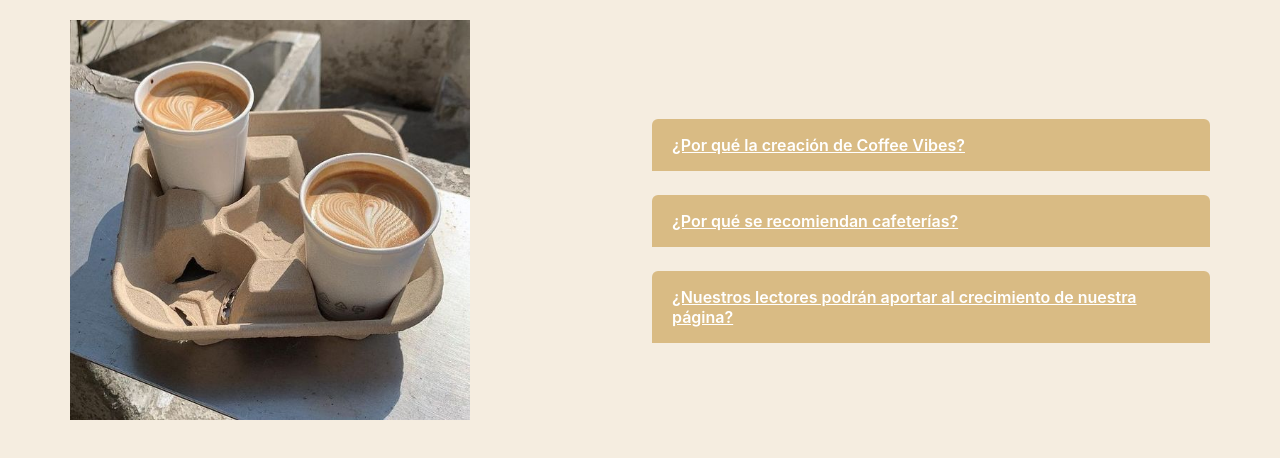
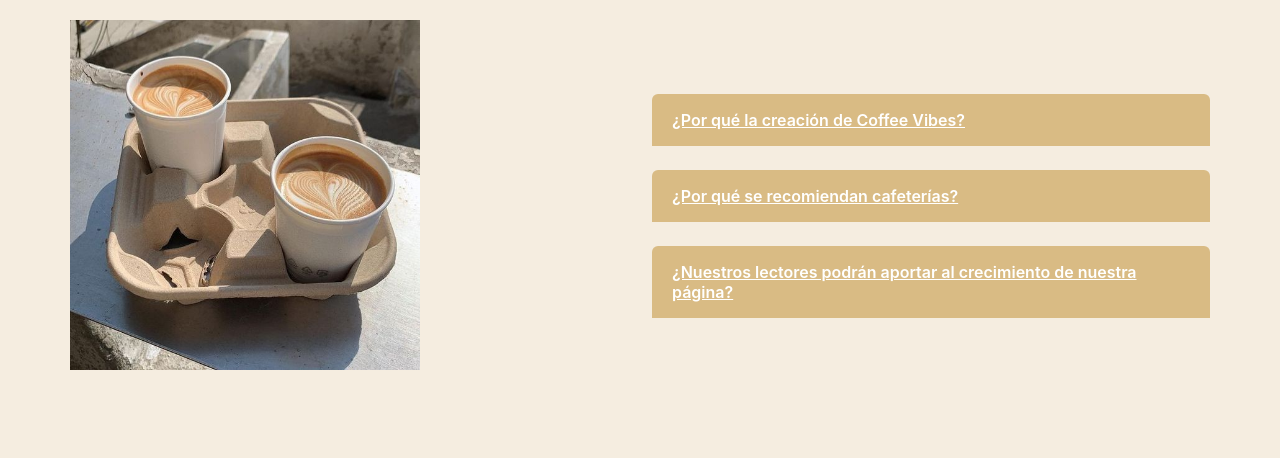
Before and after one commit to SusieGarcia09/CoffeeVibes-Bulma-s-Version-, a website: page pages/preguntasf.html in a window 1280 px wide. Shown: the part 182-640 px from the top of the page. Drawn offline with Linux system fonts and the light colour scheme.

Commit message:
se realizó un cambio

```diff
--- a/pages/preguntasf.html
+++ b/pages/preguntasf.html
@@ -56,7 +56,7 @@
           <div class="columns is-multiline is-desktop is-align-items-center is-justify-content-center">
             <div class="column is-6-widescreen is-6-desktop mb-4">
               <figure>
-                <img  src="../img/coffeef&q/f&q.jpg" width="400">
+                <img  src="../img/coffeef&q/f&q.jpg" width="350">
               </figure>
             </div>
             <div class="column is-6">
```
